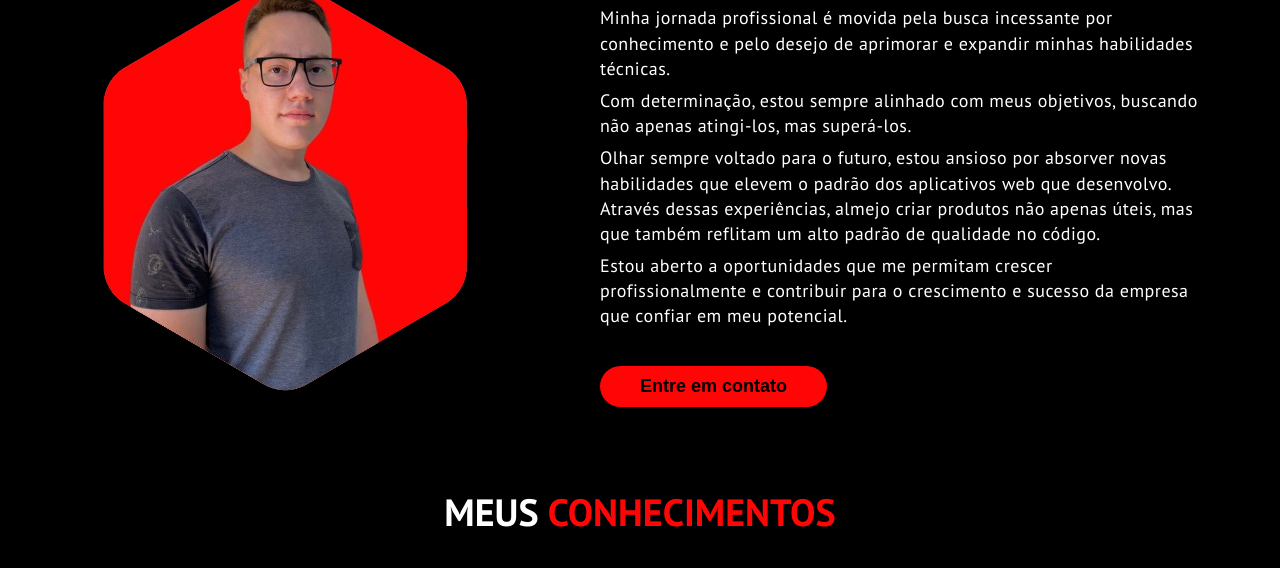
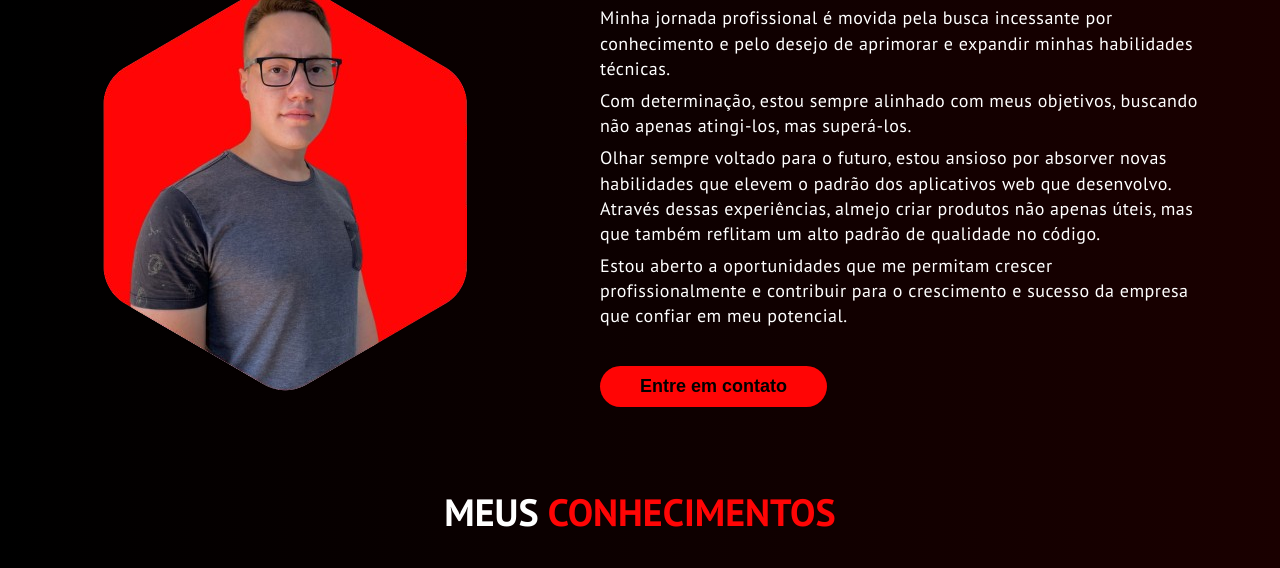
Before and after one commit to Daniel-Possamai/portfolioDeDanielPossamai, a plain HTML site: page index.html in a window 1280 px wide. Shown: the part 260-828 px from the top of the page. Drawn offline with Linux system fonts and the light colour scheme.

Commit message:
adicionado cor gradiente ao fundo

```diff
--- a/src/css/style.css
+++ b/src/css/style.css
@@ -4,7 +4,7 @@ html{
 }
 
 body{
-    background-color: #000;
+    background-image: linear-gradient(to right, #000000, #1A0000);
     height: 100vh;
 }
 
```
